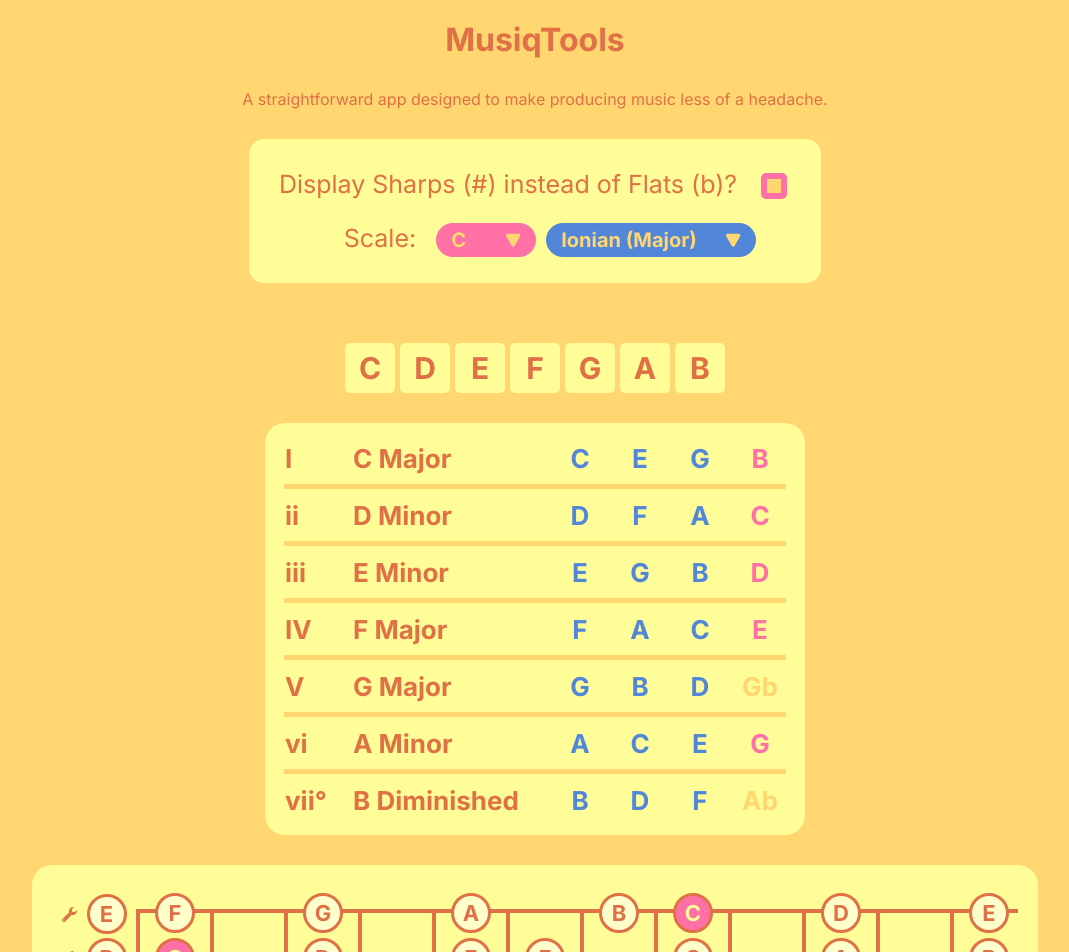
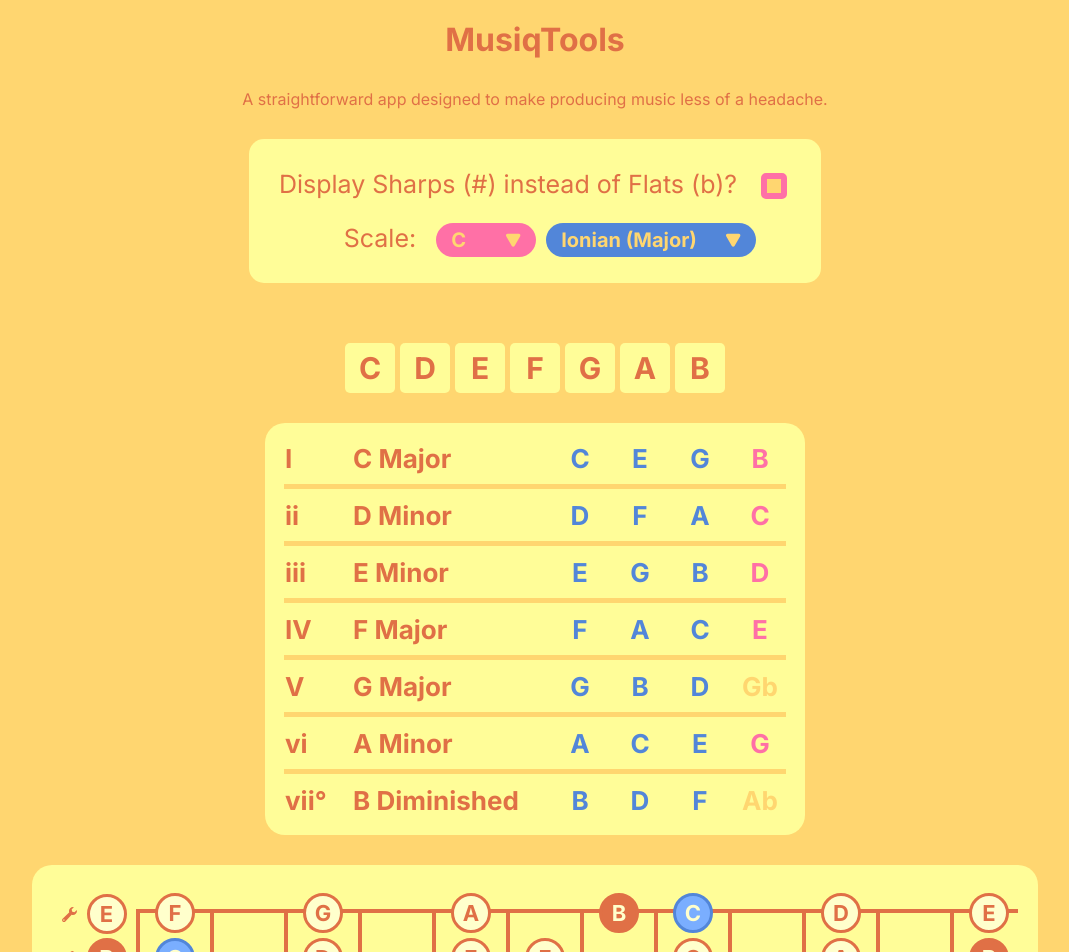
Before and after one commit to JoshSilveous/old-musiqtools, a React (Create React App) app: page / in a window 1280 px wide. Shown: the top 952 px of the page, without its empty margins (105-1174 px from the left). Built offline with nearby package versions, Linux system fonts and the light colour scheme.

Commit message:
Added significant note highlighting

```diff
--- a/src/App/ScaleInfo/ScaleInfoGuitar/ScaleInfoGuitar.css
+++ b/src/App/ScaleInfo/ScaleInfoGuitar/ScaleInfoGuitar.css
@@ -118,8 +118,19 @@
 }
 
 .notecontainer > .note.tonic {
-    background-color: var(--accent1);
-    color: var(--background2);
+    color: var(--background3);
+    background-color: var(--accent2hover);
+    border-color: var(--accent2);
+}
+
+.notecontainer > .note.significant {
+    /* color: var(--background3);
+    background-color: var(--accent1hover);
+    border-color: var(--accent1); */
+
+    background-color: var(--text);
+    color: var(--background3);
+
 }
 
 .notecontainer > .note-open {
--- a/src/App/ScaleInfo/ScaleInfoGuitar/ScaleInfoGuitar.tsx
+++ b/src/App/ScaleInfo/ScaleInfoGuitar/ScaleInfoGuitar.tsx
@@ -19,6 +19,17 @@ export default function ScaleInfoGuitar({ scaleState }: ScaleStatePropsType) {
         }
         return stringNotes
     })
+
+    // define significantNote to pop out
+    let significantNote: number;
+    switch (scaleState.scaleSettings.mode) {
+        case 0: significantNote = 6; break
+        case 1: significantNote = 5; break
+        case 2: significantNote = 1; break
+        case 3: significantNote = 3; break
+        case 4: significantNote = 5; break
+        case 5: significantNote = 6; break
+    }
 
     const fretboardDisplay = noteArray.map((string, stringIndex) => {
 
@@ -48,7 +59,10 @@ export default function ScaleInfoGuitar({ scaleState }: ScaleStatePropsType) {
 
                     {included &&
                         <div
-                            className={`note ${fret === scaleState.scaleNum[0] ? 'tonic' : ''}`}
+                            className={
+                                `note ${fret === scaleState.scaleNum[0] ? 'tonic' :
+                                    fret === scaleState.scaleNum[significantNote] ? 'significant' : ''}`
+                            }
                             style={{
                                 opacity: detectIfAnyHighlighted(fret) ? '100%' : '30%'
                             }}
```
Also changed, not shown: 1 other file (tests, documents, lock files or other folders).
